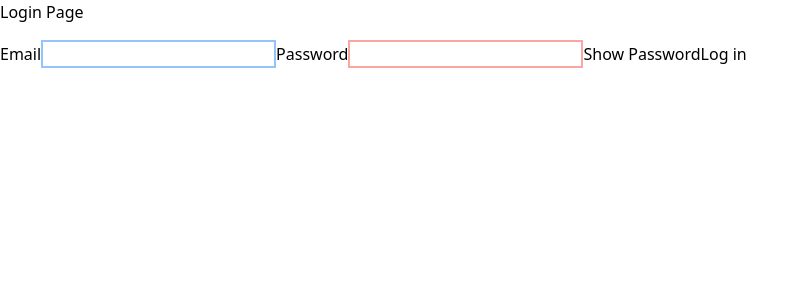
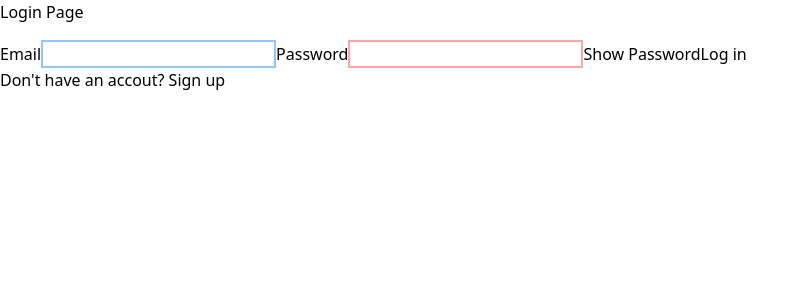
Before and after one commit to Jacksonwrk3/wisper, a Next.js app: page /login in a window 1280 px wide. Shown: the top 300 px of the page, without its empty margins (0-808 px from the left). Built offline with nearby package versions, Linux system fonts and the light colour scheme; no server answers.

Commit message:
deleted import line

```diff
--- a/src/app/(auth)/login/page.tsx
+++ b/src/app/(auth)/login/page.tsx
@@ -2,7 +2,7 @@
 import signIn from "@/actions/signin.server";
 import { useState } from "react";
 import { useRouter } from "next/navigation";
-
+import Link from "next/link";
 /**
  * @description Login Page
  * @TODO Login page currently uses useRouter and routes on client side, but signUp page uses redirect on server side.
@@ -73,6 +73,7 @@ const Login = () => {
         </button>
         <button type="submit">Log in </button>
       </form>
+      <Link href="/signup">Don't have an accout? Sign up</Link>
     </div>
   );
 };
```
